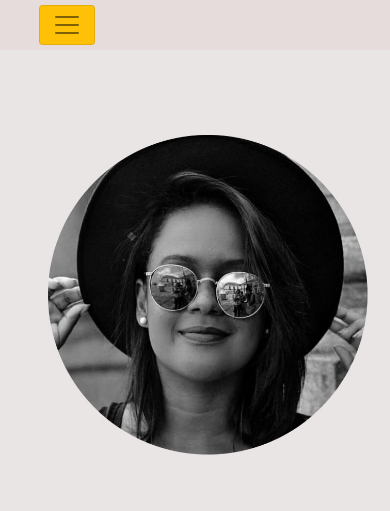
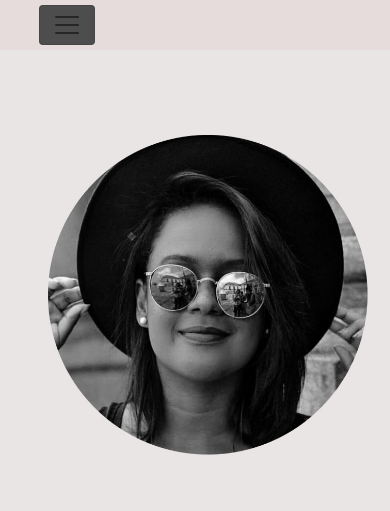
Before and after one commit to naylasouza/naylasouza, a plain HTML site: page index.html in a window 390 px wide. Shown: the top 511 px of the page. Drawn offline with Linux system fonts and the light colour scheme.

Commit message:
alterando cor do btn menu

```diff
--- a/css/index.css
+++ b/css/index.css
@@ -6,6 +6,9 @@ body{
 width:100%;
 padding-left: 10%;
 background-color: #e6dcdc;
+}
+.btn_menu {
+    background-color: #4D4D4D;
 }
 .redes{
     text-align: right;
@@ -21,7 +24,6 @@ background-color: #e6dcdc;
     margin-top: 70px;
     margin-left: 5%;
     padding-bottom: 25px;
-
 }
 .nome{
     font-size: 65px;
--- a/index.html
+++ b/index.html
@@ -16,14 +16,14 @@
     <header>
         <nav class="navbar navbar-brand navbar navbar-expand-lg navbar-light  ">
             <div class="container_menu">
-                <button class="navbar-toggler bg-warning" type="button" data-toggle="collapse"
+                <button class="navbar-toggler btn_menu" type="button" data-toggle="collapse"
                     data-target="#navbarSite">
                     <span class="navbar-toggler-icon"></span>
                 </button>
                 <div class="collapse navbar-collapse " id="navbarSite">
                     <ul class="navbar-nav ml-auto">
                         <li class="nav-item">
-                            <a class="nav-link" href="#">Home</a>
+                            <a class="nav-link" href="#Home">Home</a>
                         </li>
                         <li class="nav-item">
                             <a class="nav-link" href="#Projetos">Projetos</a>
```
